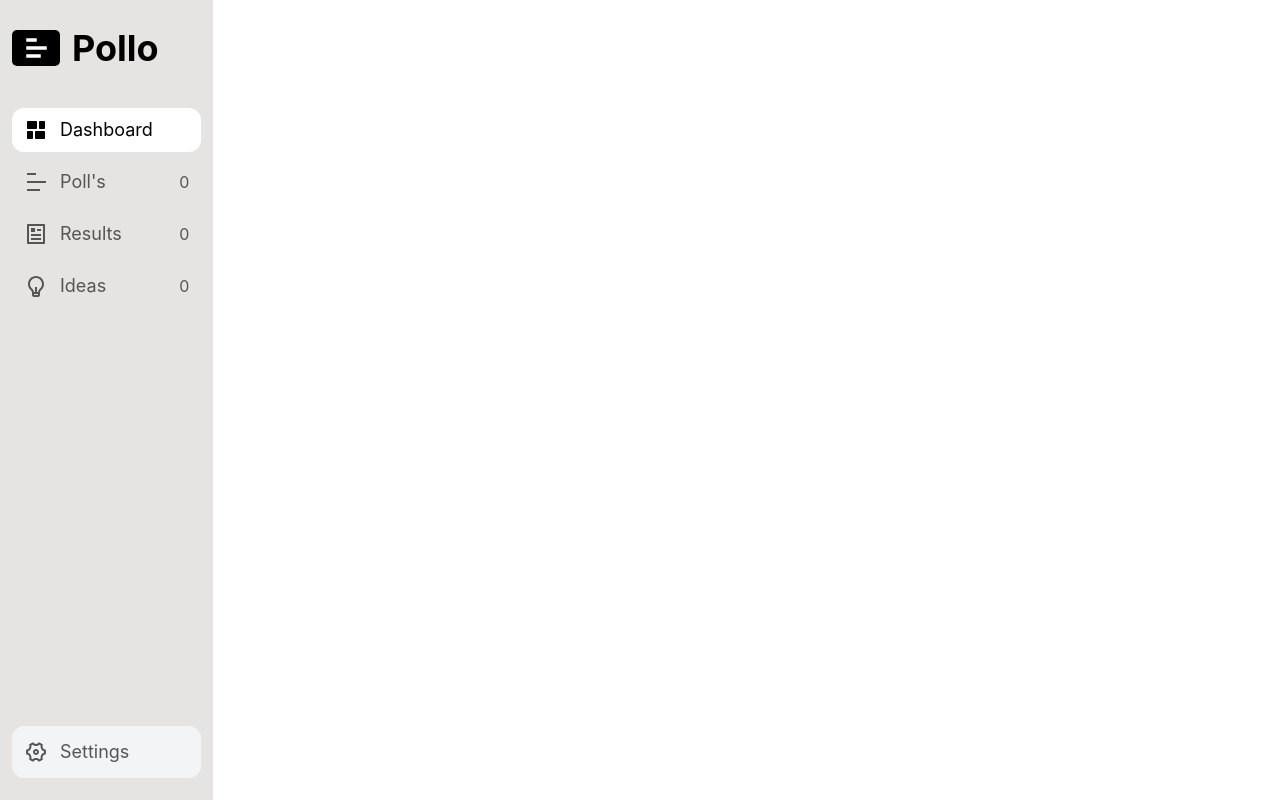
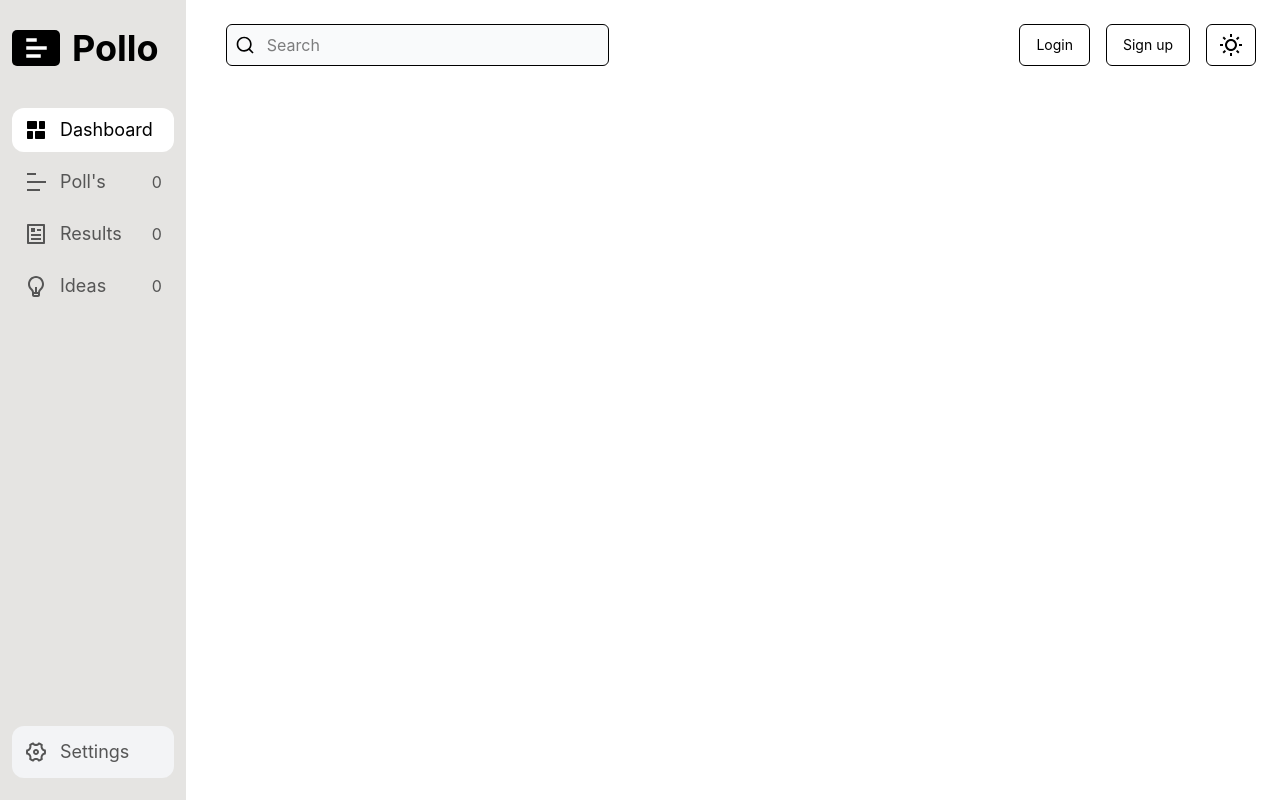
Before and after one commit to Faizan-Py-314/Pollo, a React app in the folder frontend/: page / in a window 1280 px wide. Built offline with nearby package versions, Linux system fonts and the light colour scheme; the HTML template or start-up script is replaced by a standard one.

Commit message:
Create Top bar

```diff
--- a/frontend/src/components/Sidebar.jsx
+++ b/frontend/src/components/Sidebar.jsx
@@ -1,10 +1,9 @@
 import React, { useState } from 'react'
 import { RiBarChartHorizontalLine, RiDashboardHorizontalFill, RiArticleLine, RiLightbulbLine, RiPaletteLine, RiSunLine, RiMoonLine, RiCloseLine, RiSettings4Line} from '@remixicon/react'
 
-const Sidebar = () => {
+const Sidebar = ({ navActive, setNavActive }) => {
     const [active, setActive] = useState('dashboard')
     const [theme, setTheme] = useState(localStorage.getItem('theme')? localStorage.getItem('theme'): 'light')
-    const [navActive, setNavActive] = useState('active')
 
     const toggleTheme = () => {
         const newTheme = theme == 'light'? 'dark':'light'
@@ -14,7 +13,7 @@ const Sidebar = () => {
 
   return (
     <>
-        <div className={`h-svh w-full p-7 bg-[#E5E4E2] relative text-[#555555] ${navActive == 'active'? '':'hidden'} lg:w-1/5 lg:px-3 xl:w-1/6 2xl:px-7`}>
+         <div className={`h-svh w-screen p-7 bg-[#E5E4E2] text-[#555555] ${navActive == 'active'? 'block':'hidden'} fixed inset-0 z-50 lg:relative lg:w-1/4 lg:px-3 lg:block xl:w-1/6 2xl:px-6`}>
             <div className="logo flex items-center">
                 <div className=' text-white bg-black rounded-[5px] inline-block py-1.5 px-3'>< RiBarChartHorizontalLine style={{ stroke: 'white', strokeWidth: '1.5px' }}/></div>
                 <span className='text-4xl text-black font-bold ml-3'>Pollo</span>
--- /dev/null
+++ b/frontend/src/components/Topbar.jsx
@@ -0,0 +1,38 @@
+import React, { useState } from 'react'
+import { RiMenuLine, RiSearchLine, RiSunLine, RiMoonLine } from '@remixicon/react'
+
+
+const Topbar = ({ navActive, setNavActive }) => {
+    const [searchActive, setSearchActive] = useState(null)
+    const [theme, setTheme] = useState(localStorage.getItem('theme')? localStorage.getItem('theme'): 'light')
+
+    const toggleTheme = () => {
+        const newTheme = theme == 'light'? 'dark':'light'
+        setTheme(newTheme)
+        localStorage.setItem('theme', newTheme)
+    }
+
+  return (
+    <>
+        <div className='w-full flex flex-col items-center relative'>
+            <div className='flex p-4 justify-between w-full md:p-6'>
+                <div className='flex gap-2'>
+                    <span onClick={()=> setNavActive('active')} className='border p-2 rounded-md lg:hidden'><RiMenuLine size={20}/></span>
+                    <span onClick={()=> {searchActive? setSearchActive(null): setSearchActive('active')}} className='border p-2 rounded-md lg:hidden'><RiSearchLine size={20}/></span>
+                </div>
+                <div className='flex gap-2 md:gap-4'>
+                    <button className='border p-2 text-xs rounded-md md:text-sm md:px-4'>Login</button>
+                    <button className='border p-2 text-xs rounded-md md:text-sm md:px-4'>Sign up</button>
+                    <span onClick={toggleTheme} className='hidden items-center justify-center py-2 px-3 border rounded-md cursor-pointer lg:flex'>{theme == 'light'? <RiSunLine />: <RiMoonLine />}</span>
+                </div>
+            </div>
+            <div className={` ${ searchActive == 'active'? '':'hidden' } absolute flex items-center w-[90%] -ml-1.25 border mt-15 bg-gray-50 rounded-md md:ml-2 md:mt-18 lg:flex lg:w-70 lg:mt-6 left-8 xl:w-[35%]`}>
+                <span className='w-10 p-2 rounded-md'><RiSearchLine size={20}/></span>
+                <input className='py-2 outline-none [&::-webkit-search-cancel-button]:hidden' type="search" placeholder='Search' />
+            </div>
+        </div>
+    </>
+  )
+}
+
+export default Topbar
--- a/frontend/src/pages/PollPage.jsx
+++ b/frontend/src/pages/PollPage.jsx
@@ -1,10 +1,17 @@
-import React from 'react'
+import React, { useState } from 'react'
 import Sidebar from '../components/Sidebar'
+import Topbar from '../components/Topbar'
 
 const PollPage = () => {
+    const [navActive, setNavActive] = useState(null)
+
   return (
     <>
-        <Sidebar/>
+        <div className='flex relative'>
+            <Sidebar navActive={navActive} setNavActive={setNavActive}/>
+            <Topbar navActive={navActive} setNavActive={setNavActive}/>
+
+        </div>
     </>
   )
 }
```
